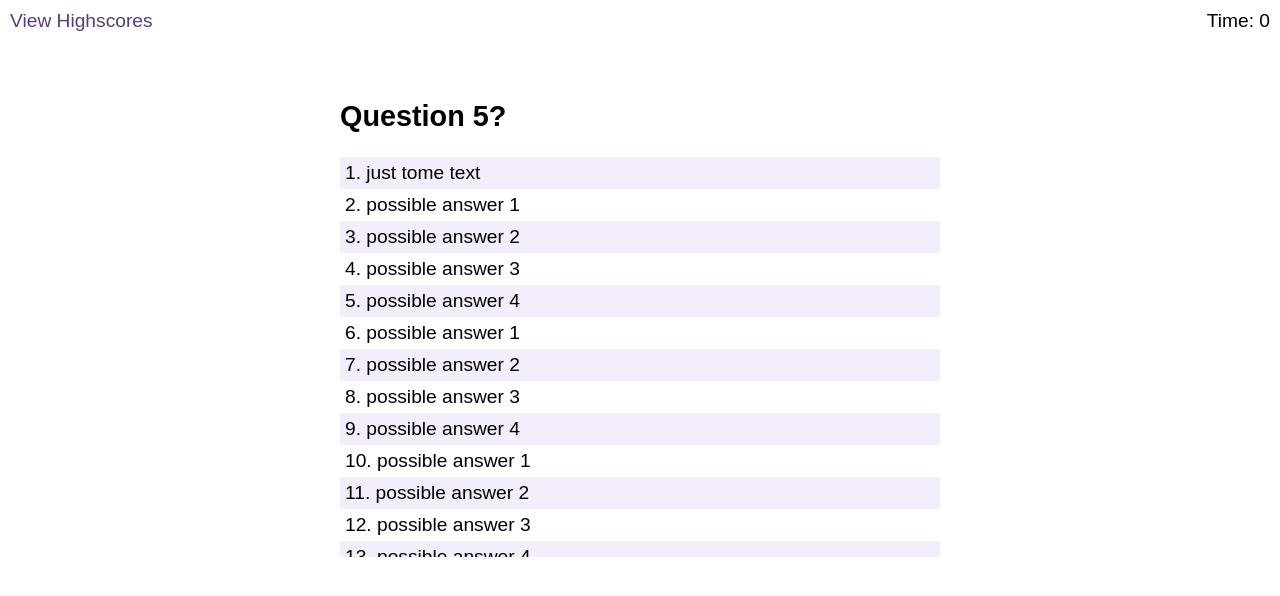
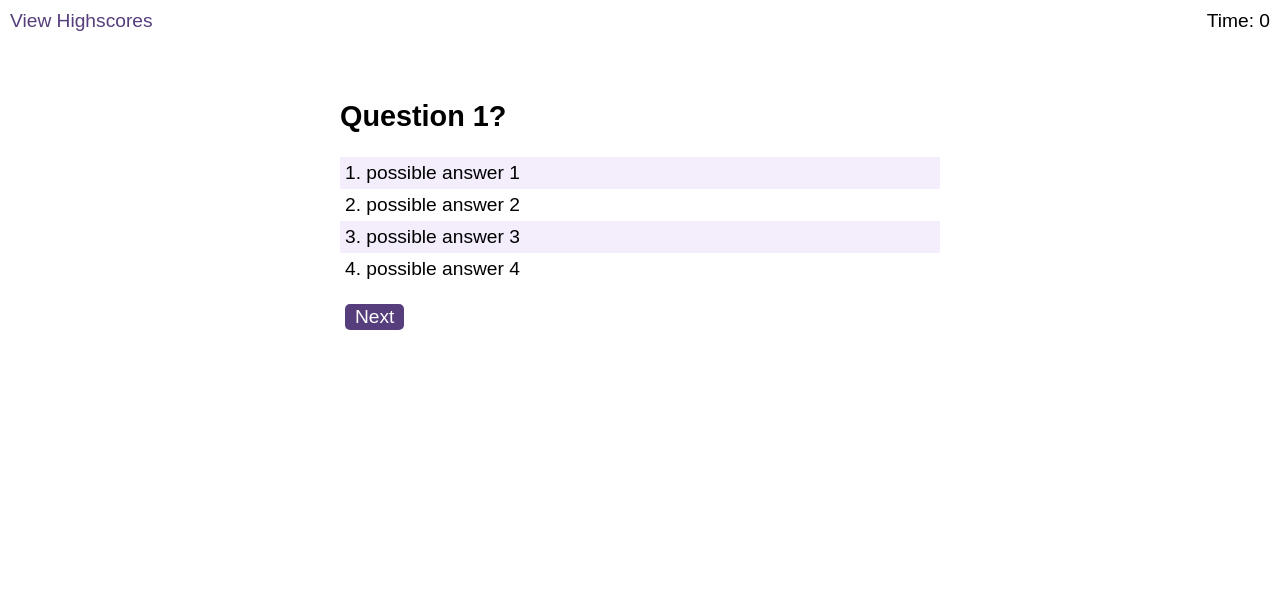
Before and after one commit to AstaRem/coding-quiz-timed, a plain HTML site: page index.html in a window 1280 px wide. Both pictures are taken after a click on the button "Start Quiz". Drawn offline with Linux system fonts and the light colour scheme.

Commit message:
rewrote the code to display questions

```diff
--- a/assets/js/logic.js
+++ b/assets/js/logic.js
@@ -4,46 +4,49 @@ let choices = document.querySelector("#choices");
 let questionTitle = document.querySelector("#question-title");
 const startScreen = document.querySelector("#start-screen");
 let score = 0;
-let questionsLength = questions.length;
+// let questionsLength = questions.length;
+let feedbackDiv = document.querySelector("#feedback");
+
+
+
 //on clicking start button, dynamically displays question and possible choices
-startBtn.addEventListener("click", function(event){
+startBtn.addEventListener("click", function(){
     console.log("start button clicked!")
     startScreen.remove();
-
     questionsSection.style.display = 'block';
     displayTask();
+    // setTimeout(displayTask, 2000);
+    })
 
-    }
+setTimeout(displayTask, 3000);
 
-    )
 
 // function to display question and possible answers
 function displayTask(){
-    for(q = 0; q < questions.length; q++){
-        questionTitle.innerHTML = questions[q].question;
-        for (i = 0; i < questions[q].choice.length; i++){
+    // for(q = 0; q < questions.length; q++){
+        questionTitle.innerHTML = questions[1].question;
+        for (i = 0; i < questions[1].choice.length; i++){
             let choice = document.createElement("li");
-            choice.setAttribute("data", "choice")
-            choice.innerHTML = questions[q].choice[i];
+            choice.innerHTML = questions[1].choice[i];
             choices.appendChild(choice);
-            choices.addEventListener("click", userChoice);
             }
 
-    }
+    // }
 }
 //saves user response texts and then calls checkAnswer() to see is it correct
     function userChoice(evt) {
         userChoice = evt.target.textContent;
         console.log(userChoice)
-        console.log(`correct answer is: ${questions[0].answer}`)
+        console.log(`correct answer is: ${questions[1].answer}`)
         checkAnswer();
+        // setTimeout(displayTask, 3000);
+
       }
 
-//definition - checks if a user choice was correct
-let feedbackDiv = document.querySelector("#feedback");
+//definition - checks if a user choice was correct and displays it
 
 function checkAnswer(){
-    if (userChoice == questions[0].answer){
+    if (userChoice == questions[1].answer){
         score += 10;
         feedbackDiv.style.display = 'block';
         feedbackDiv.innerHTML = "Correct";
@@ -59,5 +62,11 @@ function checkAnswer(){
         }
 
     }
+    // setTimeout(questionsSection.innerHTML = "", 3000);
+
+    choices.addEventListener("click", userChoice);
+
+
+
 //remove event listener does not work for some reason
     //   choices.removeEventListener("click", userChoice);
--- /dev/null
+++ b/assets/js/logic2.js
@@ -0,0 +1,66 @@
+let questionsContainer = document.querySelector("#questions");
+let startBtn = document.getElementById("start");
+let startScreen = document.getElementById("start-screen");
+let span= document.querySelectorAll('span'); //returns array
+let option0= document.getElementById('option0');
+let option1= document.getElementById('option1');
+let option2= document.getElementById('option2');
+let option3= document.getElementById('option3');
+let finalScore = document.getElementById("final-score");
+let finalScreen = document.getElementById("end-screen");
+let nextBtn = document.getElementById("next");
+let questionTitle = document.getElementById("question-title");
+let i=0;
+let score= 0;
+
+startBtn.addEventListener("click", function(){
+    console.log("start button clicked!")
+    startScreen.remove();
+    questionsContainer.style.display = 'block';
+    nextBtn.style.display = "block";
+    })
+
+
+//to display questions
+function displayQuestion(){
+    questionTitle.innerHTML= questions[i].question;
+    option1.innerHTML= questions[i].choice[1];
+    option0.innerHTML= questions[i].choice[0];
+    option2.innerHTML= questions[i].choice[2];
+    option3.innerHTML= questions[i].choice[3];
+    // stat.innerHTML= "Question"+' '+(i+1)+' '+'of'+' '+questions.length;
+}
+
+//to calculate score
+function calcScore(e){
+    if(e.innerHTML===questions[i].answer && score<questions.length)
+    {
+        score= score+1;
+        document.getElementById(e.id).style.background= 'limegreen';
+    }
+    else{
+        document.getElementById(e.id).style.background= 'tomato';
+    }
+    setTimeout(nextQuestion,300);
+}
+
+//function to display next question
+function nextQuestion(){
+    if(i<questions.length-1)
+    {
+        i=i+1;
+        displayQuestion();
+    }
+    else{
+        finalScore.innerHTML= score+ '/'+ questions.length;
+        questionsContainer.style.display= 'none';
+        nextBtn.style.display = "none";
+        finalScreen.style.display= 'block';
+    }
+}
+
+//click events to next button
+nextBtn.addEventListener('click',nextQuestion);
+
+
+displayQuestion();
--- a/assets/js/questions.js
+++ b/assets/js/questions.js
@@ -7,23 +7,23 @@ const questions = [
 },
 {
     question: "Question 2?",
-    choice: ["possible answer 1", "possible answer 2", "possible answer 3", "possible answer 4"],
-    answer: "possible answer 2"
+    choice: ["possible answer 1", "possible answer 21", "possible answer 3", "possible answer 4"],
+    answer: "possible answer 21"
 },
 {
     question: "Question 3?",
-    choice: ["possible answer 1", "possible answer 2", "possible answer 3", "possible answer 4"],
-    answer: "possible answer 3"
+    choice: ["possible answer 1", "possible answer 2", "possible answer 31", "possible answer 4"],
+    answer: "possible answer 31"
 },
 {
     question: "Question 4?",
-    choice: ["possible answer 1", "possible answer 2", "possible answer 3", "possible answer 4"],
-    answer: "possible answer 4"
+    choice: ["possible answer 1", "possible answer 2", "possible answer 3", "possible answer 41"],
+    answer: "possible answer 41"
 },
 {
     question: "Question 5?",
-    choice: ["possible answer 1", "possible answer 2", "possible answer 3", "possible answer 4"],
-    answer: "possible answer 5"
+    choice: ["possible answer 1", "possible answer 2", "possible answer 3", "possible answer 41"],
+    answer: "possible answer 41"
 }
 
 ]
--- a/index.html
+++ b/index.html
@@ -28,9 +28,17 @@
       <div id="questions" class="hide">
         <h2 id="question-title">your question could be here</h2>
         <ol id="choices">
-          <li>just tome text</li>
-        </ol>
+          <li class="option"><span id="option0" onclick="calcScore(this)"></span></li>
+          <li class="option"><span id="option1" onclick="calcScore(this)"></span></li>
+          <li class="option"><span id="option2" onclick="calcScore(this)"></span></li>
+          <li class="option"><span id="option3" onclick="calcScore(this)"></span></li>
+  </ol>
       </div>
+
+      <div class="buttons">
+        <button type="button" id="next" class="hide">Next</button>
+    </div>
+
 
       <div id="end-screen" class="hide">
         <h2>All done!</h2>
@@ -45,6 +53,7 @@
     </div>
 
     <script src="./assets/js/questions.js"></script>
-    <script src="./assets/js/logic.js"></script>
+    <!-- <script src="./assets/js/logic.js"></script> -->
+    <script src="./assets/js/logic2.js"></script>
   </body>
 </html>
```
